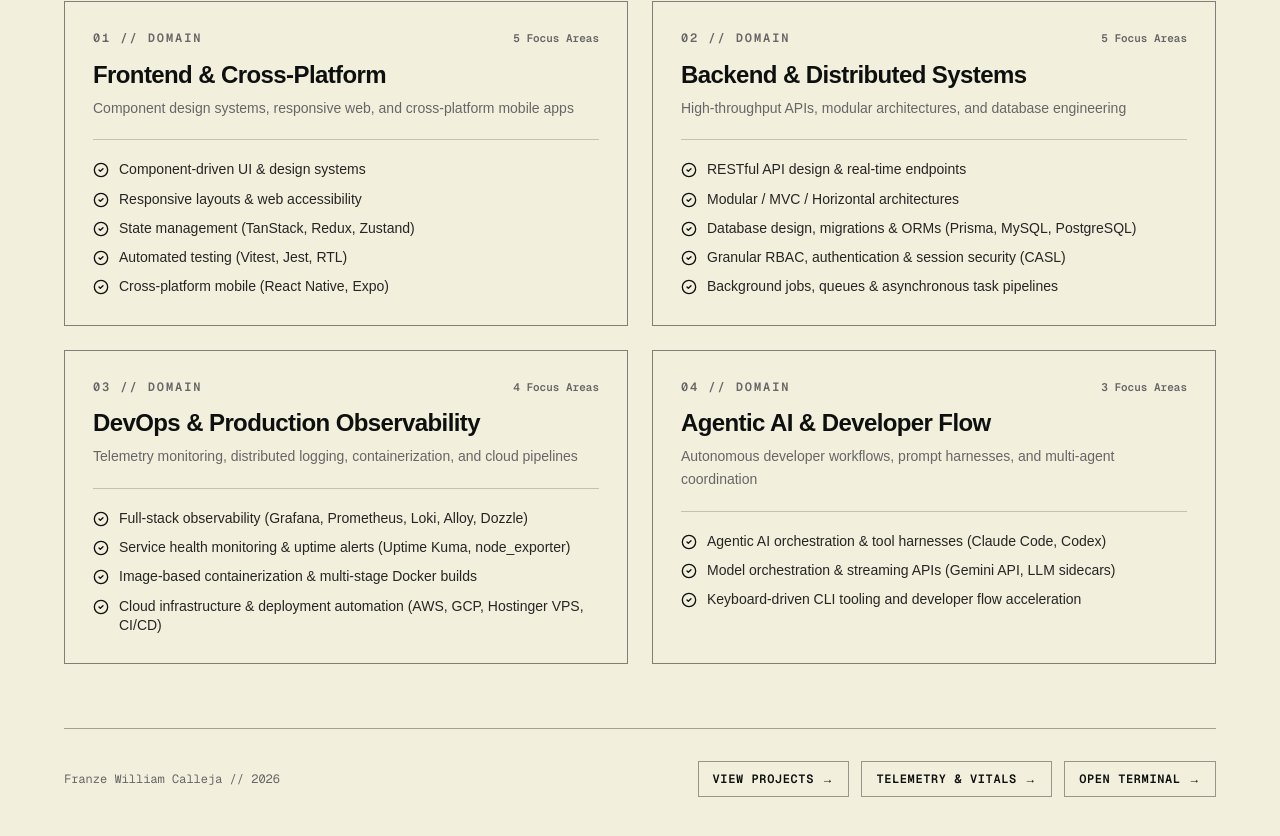
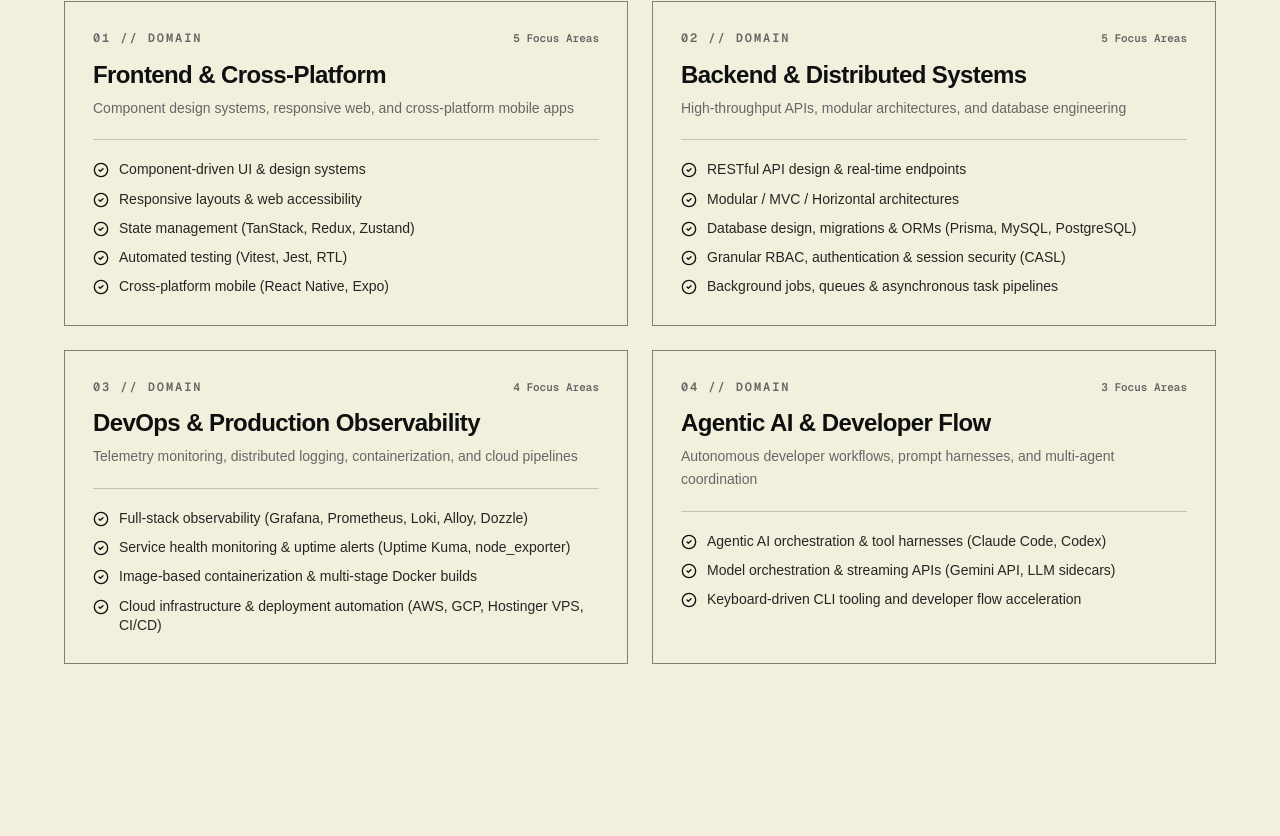
Before and after one commit to franze-calleja/franzecalleja, a Next.js app: page /stack in a window 1280 px wide. Shown: the part 898-1734 px from the top of the page. After the commit the page ends 1690 px from the top, so only its background shows below. Built offline with nearby package versions, Linux system fonts and the light colour scheme; no server answers.

Commit message:
refactor: remove bottom navigation CTA from StackPage component

```diff
--- a/app/stack/page.tsx
+++ b/app/stack/page.tsx
@@ -181,35 +181,6 @@ export default function StackPage() {
             ))}
           </div>
         </section>
-
-        {/* Bottom Navigation CTA */}
-        <section className="border-t border-foreground/35 pt-8">
-          <div className="flex flex-wrap items-center justify-between gap-4">
-            <p className="font-mono text-xs text-(--muted)">
-              Franze William Calleja // {new Date().getFullYear()}
-            </p>
-            <div className="flex flex-wrap gap-2 sm:gap-3">
-              <Link
-                href="/projects"
-                className="inline-flex h-9 items-center border border-foreground/40 px-3.5 font-mono text-xs font-semibold uppercase tracking-wider text-foreground transition-colors hover:border-foreground hover:bg-foreground hover:text-background"
-              >
-                View Projects →
-              </Link>
-              <Link
-                href="/stats"
-                className="inline-flex h-9 items-center border border-foreground/40 px-3.5 font-mono text-xs font-semibold uppercase tracking-wider text-foreground transition-colors hover:border-foreground hover:bg-foreground hover:text-background"
-              >
-                Telemetry & Vitals →
-              </Link>
-              <Link
-                href="/chat"
-                className="inline-flex h-9 items-center border border-foreground/40 px-3.5 font-mono text-xs font-semibold uppercase tracking-wider text-foreground transition-colors hover:border-foreground hover:bg-foreground hover:text-background"
-              >
-                Open Terminal →
-              </Link>
-            </div>
-          </div>
-        </section>
       </div>
     </main>
   );
```
